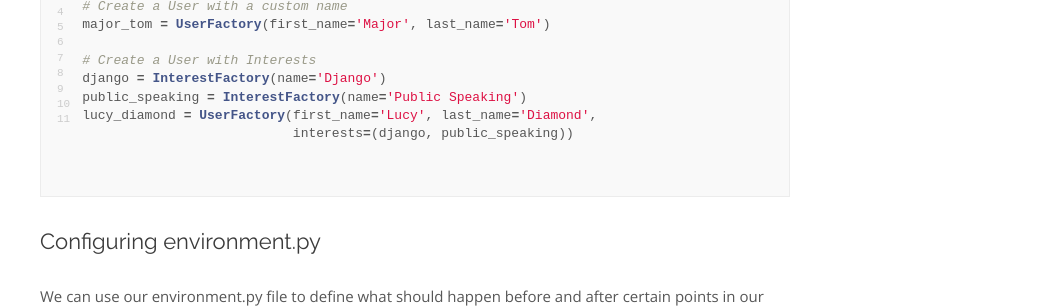
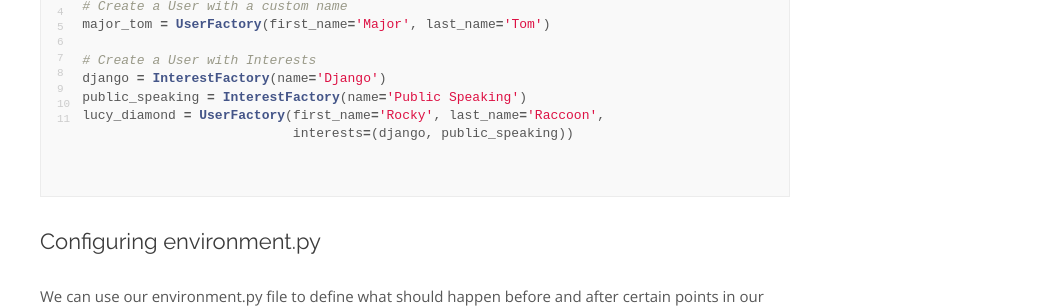
Before and after one commit to nlhkabu/nlhkabu.github.io, a Jekyll site: the page built from _posts/2015-03-19-bdd-part-two.md, in a window 1280 px wide and 900 px high, scrolled down 4393 px. Shown: the part 152-460 px from the top of the window, without its empty margins (225-1280 px from the left). Built offline with Jekyll 4.4.1, drawn with Linux system fonts in a browser that asks for light colours; nearby versions of some CDN libraries; some web fonts are replaced; comment, search, counter and statistics services are not loaded.

Commit message:
Update BDD article so FactoryBoy example matches feature file

```diff
--- a/_posts/2015-03-19-bdd-part-two.md
+++ b/_posts/2015-03-19-bdd-part-two.md
@@ -188,7 +188,7 @@ major_tom = UserFactory(first_name='Major', last_name='Tom')
 # Create a User with Interests
 django = InterestFactory(name='Django')
 public_speaking = InterestFactory(name='Public Speaking')
-lucy_diamond = UserFactory(first_name='Lucy', last_name='Diamond',
+lucy_diamond = UserFactory(first_name='Rocky', last_name='Raccoon',
                            interests=(django, public_speaking))
 {% endhighlight%}
 
```
